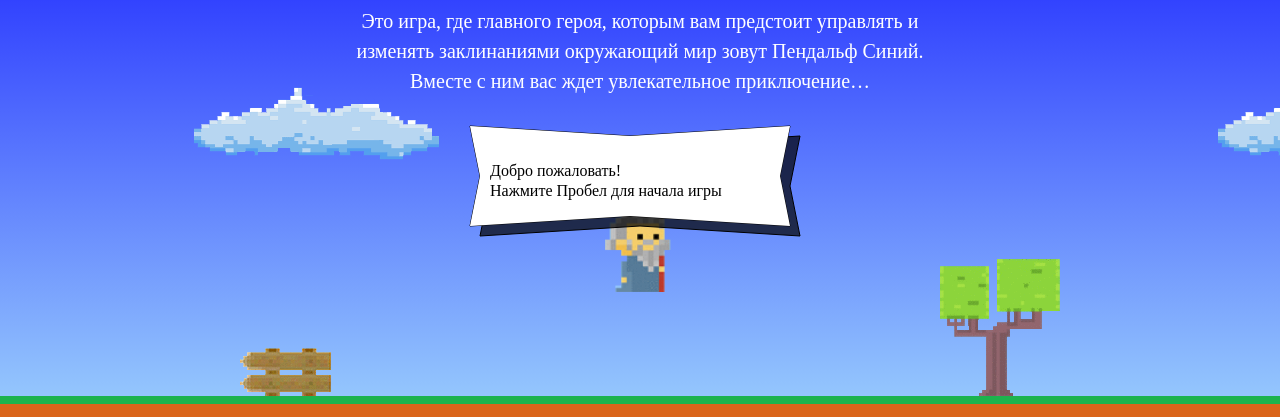
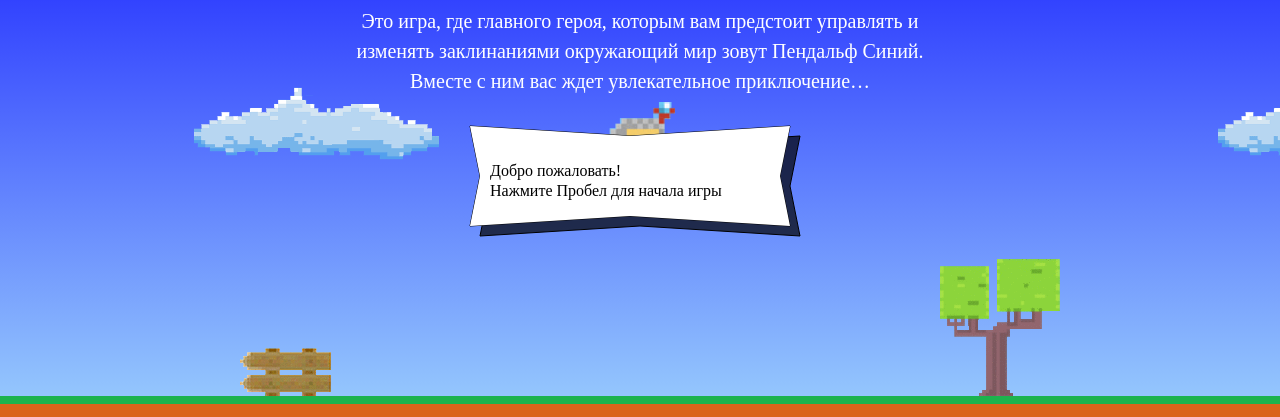
Before and after one commit to AngryFennec/612797-code-and-magick, a website: page index.html in a window 1280 px wide. Shown: the part 203-620 px from the top of the page. Drawn offline with Linux system fonts and the light colour scheme; a web font is replaced by a local one.

Commit message:
Function Declaration

```diff
--- a/js/script.js
+++ b/js/script.js
@@ -4,12 +4,15 @@ var getFireballSpeed = function(left) {
 }
 var wizardSpeed = 3;
 var wizardWidth = 70;
-var getwizardHeight = function(width) {
+
+var getWizardHeight = function(width) {
   return 1.337 * width;
 }
-var getWizardX = function(width) {
+
+function getWizardX(width) {
   return width/2 - wizardWidth/2;
 }
-var getWizardY = function(height) {
-  return height/3;
+
+function getWizardY(height) {
+  return height/3 - getWizardHeight(wizardWidth);
 }
```
Also changed, not shown: index.html (+0 -1 lines).
